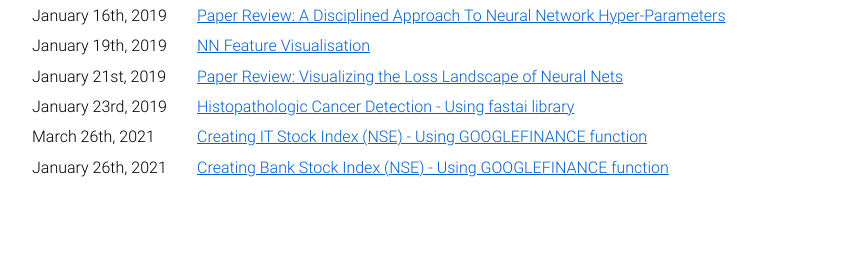
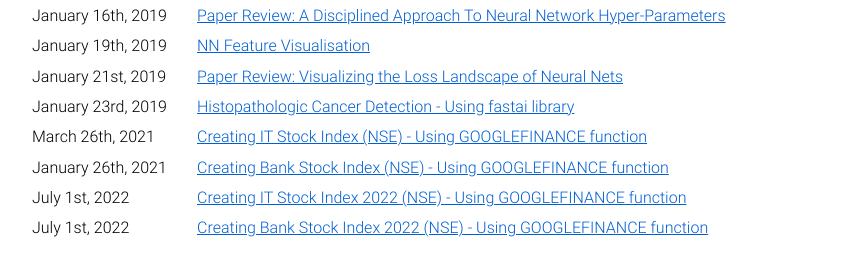
Before and after one commit to jithinjk/jithinjk.github.io, a website: page blog/index.html in a window 1280 px wide. Shown: the part 88-364 px from the top of the page, without its empty margins (216-1063 px from the left). Drawn offline with Linux system fonts and the light colour scheme.

Commit message:
index update

```diff
--- a/blog/index.html
+++ b/blog/index.html
@@ -55,5 +55,13 @@
 			<div class="date">January 26th, 2021</div>
 			<div class="posttitle"><a href="stock_bank.html">Creating Bank Stock Index (NSE) - Using GOOGLEFINANCE function</a></div>
 		</div>
+		<div class="item">
+			<div class="date">July 1st, 2022</div>
+			<div class="posttitle"><a href="stock_it_2022.html">Creating IT Stock Index 2022 (NSE) - Using GOOGLEFINANCE function</a></div>
+		</div>
+		<div class="item">
+			<div class="date">July 1st, 2022</div>
+			<div class="posttitle"><a href="stock_bank_2022.html">Creating Bank Stock Index 2022 (NSE) - Using GOOGLEFINANCE function</a></div>
+		</div>
 	</body>
 </html>
```
